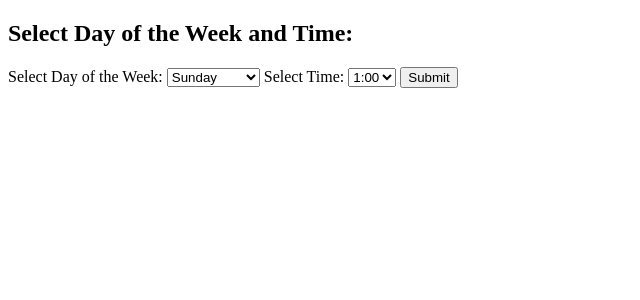
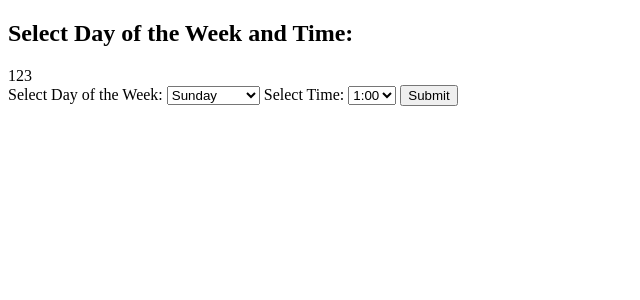
Before and after one commit to Hossam0x/qasr_Elthaqafaa, a PHP site: page /test.php in a window 1280 px wide. Shown: the top 300 px of the page, without its empty margins (0-640 px from the left). Run offline with PHP 8.4, Linux system fonts and the light colour scheme.

Commit message:
Update test.php
add echo code

```diff
--- a/test.php
+++ b/test.php
@@ -8,6 +8,7 @@
 <body>
 
 <h2>Select Day of the Week and Time:</h2>
+<?php echo 123; ?>
 
 <form action="process.php" method="post">
   <!-- Dropdown list for selecting day of the week -->
```
